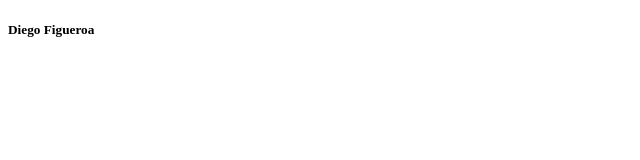
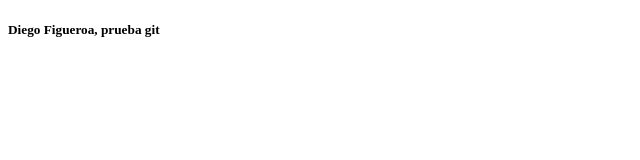
Before and after one commit to DiegoSS91/Practica-CaC, a plain HTML site: page index.html in a window 1280 px wide. Shown: the full height of the page, 0-640 px from the left. Drawn offline with Linux system fonts and the light colour scheme.

Commit message:
primer commit de diego

```diff
--- a/index.html
+++ b/index.html
@@ -10,7 +10,7 @@
 <body>
     <header></header>
     <main>
-        <h5><b>Diego Figueroa</b></h5>
+        <h5><b>Diego Figueroa, prueba git</b></h5>
     </main>
     <footer></footer>
 </body>
```
